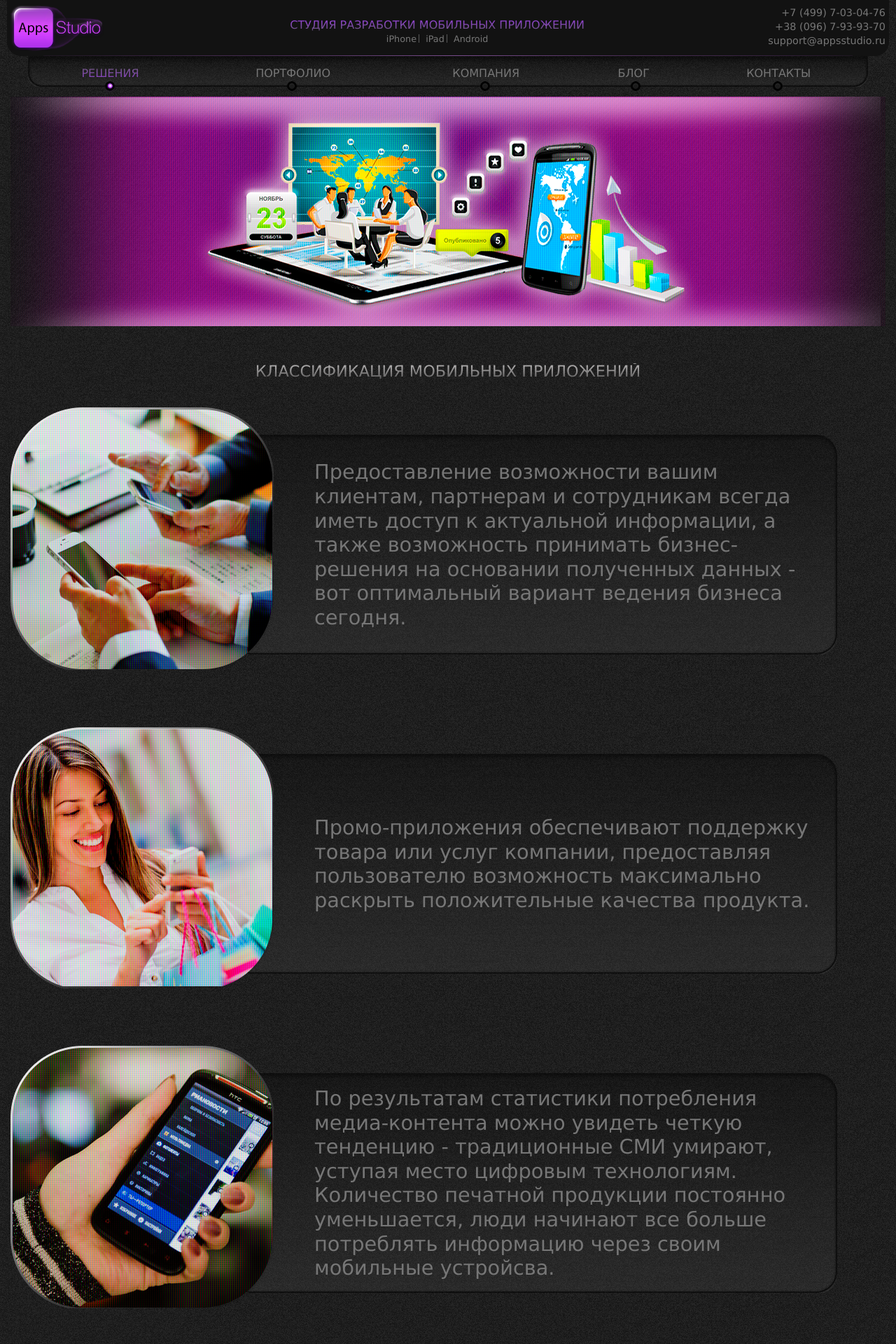
After one commit to RuslanGrigoryev/Apps_studio, a PHP site: page /solutions.html in a window 1280 px wide. The commit adds this page. Shown: the top 1920 px of the page at 70% size. Run offline with PHP 8.4, Linux system fonts and the light colour scheme; some libraries are stand-ins or nearby versions.

Commit message:
Finished solutions.html

```diff
--- a/css/style.css
+++ b/css/style.css
@@ -11,6 +11,7 @@
  9.                   Section how_it_work styles
  10.                  Section why_it_work styles
  11.                  Section business    styles
+ 12. PAGE SOLUTIONS   Section classification styles
 */
 /* 1. Reset styles */
 /* http://meyerweb.com/eric/tools/css/reset/
@@ -121,7 +122,7 @@ header {
   padding: 20px 0 0 0;
 }
 .main-info h2 {
-  background: -webkit-linear-gradient(#552c76, #251235);
+  background: -webkit-linear-gradient(#9843DD, #675279);
   -webkit-background-clip: text;
   -webkit-text-fill-color: transparent;
   margin: 0 0 3px 0;
@@ -549,6 +550,35 @@ header {
 .business-list__right-side .business-list__item__distr:before {
     background-position: -363px -33px;
 }
+/*12. Section classification styles */
+.classification {
+  margin: 50px 0 ;
+}
+.classification-list {
+    margin: 40px 0;
+}
+.classification-list__item {
+    margin: 0 0 80px 0;
+}
+.classification-list__item__img {
+    float: left;
+    margin: 0 38px 0 0;
+    position: relative;
+}
+.classification-list__item__text {
+    font-size: 1.8em;
+    line-height: 1.2em;
+    width: 740px;
+    margin: 40px 0 0 -100px;
+    display: inline-table;
+    background: url(../i/markup/bg-classification-text.png) no-repeat;
+    height: 314px;
+    padding: 0 50px 0 120px;
+}
+.classification-list__item__text span {
+  vertical-align: middle;
+  display: table-cell;
+}
 /*23. Footer styles*/
 footer {
   background: url(../i/markup/bg-footer.png) repeat-y;
--- /dev/null
+++ b/solutions.html
@@ -0,0 +1,212 @@
+<!doctype html>
+<html lang="en">
+<head>
+	<meta charset="UTF-8">
+	<title>Apps studio</title>
+	<link href='http://fonts.googleapis.com/css?family=Roboto:300,500&subset=latin,cyrillic-ext' rel='stylesheet' type='text/css'>
+	<link rel="stylesheet" href="css/style.css">
+</head>
+<body>
+
+	<header>
+
+		<div class="wrapper top-header">
+
+			<div class="wrap-logo" itemscope itemtype="http://schema.org/Organization">
+			    <a class="logo-link" itemprop="url" href="index.html">
+			        <img class="logo-img" itemprop="logo" src="i/markup/logo.png" />
+			    </a>
+			</div>
+
+			<div class="wrap-contact vcard">
+			  <span class="contact__item phone">+7 (499) 7-03-04-76</span>
+			  <span class="contact__item phone">+38 (096) 7-93-93-70</span>
+			  <a class="contact__item email" href="mailto:support@appsstudio.ru">
+			    support@appsstudio.ru
+			  </a>
+			</div>
+
+			<div class="main-info">
+				<h2>Студия разработки мобильных приложений</h2>
+				<ul class="main-info__os-list">
+					<li class="main-info__os-list__item main-info__os-list__list--border">
+						<a href="#" class="main-info__os-list__link">iPhone</a>
+					</li>
+					<li class="main-info__os-list__item main-info__os-list__list--border">
+						<a href="#" class="main-info__os-list__link">iPad</a>
+					</li>
+					<li class="main-info__os-list__item">
+						<a href="#" class="main-info__os-list__link">Android</a>
+					</li>
+				</ul>
+			</div>
+
+		</div>
+
+		<nav class="wrapper main-menu">
+
+			<div class="menu-wrapper">
+
+				<ul class="main-menu__list">
+					<li class="main-menu__item">
+						<a href="#" class="main-menu__link main-menu__link--active">решения</a>
+					</li>
+					<li class="main-menu__item">
+						<a href="#" class="main-menu__link">портфолио</a>
+					</li>
+					<li class="main-menu__item">
+						<a href="#" class="main-menu__link">компания</a>
+					</li>
+					<li class="main-menu__item">
+						<a href="#" class="main-menu__link">блог</a>
+					</li>
+					<li class="main-menu__item">
+						<a href="#" class="main-menu__link">контакты</a>
+					</li>
+				</ul>
+
+			</div>
+
+		</nav>
+
+	</header>
+
+	<section class="header-img">
+
+		<div class="wrapper">
+			<img src="i/img-02.png" alt="image">
+		</div>
+
+	</section>
+
+	<section class="classification">
+
+		<div class="wrapper">
+			<h1>КЛАССИФИКАЦИя мобильных приложений</h1>
+
+			<ul class="classification-list clearfix">
+				<li class="classification-list__item clearfix">
+					<img src="i/img-03.png" alt="image-classification" class="classification-list__item__img">
+					<p class="classification-list__item__text">
+						<span>
+								Предоставление возможности вашим клиентам,
+								партнерам и сотрудникам всегда иметь доступ
+								к актуальной информации, а также возможность
+								принимать бизнес-решения на основании
+								полученных данных - вот оптимальный вариант
+								ведения бизнеса сегодня.
+						</span>
+					</p>
+				</li>
+				<li class="classification-list__item clearfix">
+					<img src="i/img-04.png" alt="image-classification" class="classification-list__item__img">
+					<p class="classification-list__item__text">
+						<span>
+							Промо-приложения обеспечивают поддержку товара
+							или услуг компании, предоставляя пользователю
+							возможность максимально раскрыть
+							положительные качества продукта.
+						</span>
+					</p>
+				</li>
+				<li class="classification-list__item clearfix">
+					<img src="i/img-05.png" alt="image-classification" class="classification-list__item__img">
+					<p class="classification-list__item__text">
+						<span>
+							По результатам статистики потребления медиа-контента
+							можно увидеть четкую тенденцию - традиционные
+							СМИ умирают, уступая место цифровым технологиям.
+							Количество печатной продукции постоянно уменьшается,
+							люди начинают все больше потреблять информацию
+							через своим мобильные устройсва.
+						</span>
+					</p>
+				</li>
+				<li class="classification-list__item clearfix">
+					<img src="i/img-06.png" alt="image-classification" class="classification-list__item__img">
+					<p class="classification-list__item__text">
+						<span>
+							Мобильный магазин откроет для вашего бизнеса
+							новый канал продаж, дополнив и существенно
+							расширив Интернет-продажи.
+						</span>
+					</p>
+				</li>
+			</ul>
+
+		</div>
+
+	</section>
+
+	<footer>
+
+		<div class="wrapper">
+
+			<div class="footer-logo">
+
+				<img src="i/markup/footer-logo.png" class="footer-img" alt="footer-logo">
+				<p class="footer-text">AppsStudio 2011 - 2014 ©</p>
+
+			</div>
+
+			<nav class="footer-menu">
+				<ul class="footer-menu__list">
+					<li class="footer-menu__item">
+						<a href="#" class="footer-menu__link">Решения</a>
+					</li>
+					<li class="footer-menu__item">
+						<a href="#" class="footer-menu__link">Технологии</a>
+					</li>
+					<li class="footer-menu__item">
+						<a href="#" class="footer-menu__link">Портфолио</a>
+					</li>
+					<li class="footer-menu__item">
+						<a href="#" class="footer-menu__link">Компания</a>
+					</li>
+				</ul>
+				<ul class="footer-menu__list">
+					<li class="footer-menu__item">
+						<a href="#" class="footer-menu__link">Блог</a>
+					</li>
+					<li class="footer-menu__item">
+						<a href="#" class="footer-menu__link">Материалы</a>
+					</li>
+					<li class="footer-menu__item">
+						<a href="#" class="footer-menu__link">Контакты</a>
+					</li>
+				</ul>
+			</nav>
+
+
+			<div class="wrap-contact vcard">
+				<img src="i/markup/footer-phone.png" alt="footer-phone" class="footer-phone">
+			  <span class="contact__item phone">+7 (499) 7-03-04-76</span>
+			  <span class="contact__item phone">+38 (096) 7-93-93-70</span>
+			  <a class="contact__item email" href="mailto:support@appsstudio.ru">
+			    support@appsstudio.ru
+			  </a>
+			</div>
+
+			<ul class="social-list">
+				<li class="social-list__item">
+					<a href="#" class="social-list__link social-list__link--gplus"></a>
+				</li>
+				<li class="social-list__item">
+					<a href="#" class="social-list__link social-list__link--twitter"></a>
+				</li>
+				<li class="social-list__item">
+					<a href="#" class="social-list__link social-list__link--vk"></a>
+				</li>
+				<li class="social-list__item">
+					<a href="#" class="social-list__link social-list__link--facebook"></a>
+				</li>
+			</ul>
+
+		</div>
+
+	</footer>
+
+	<script src="http://ajax.googleapis.com/ajax/libs/jquery/1.11.1/jquery.min.js"></script>
+	<script src="js/script.js"></script>
+</body>
+</html>
```
Also changed, not shown: i/bg-classification-text.png (added), i/img-02.png (added), i/img-03.png (added), i/img-04.png (added), i/img-05.png (added), i/img-06.png (added), i/markup/bg-classification-text.png (added).
